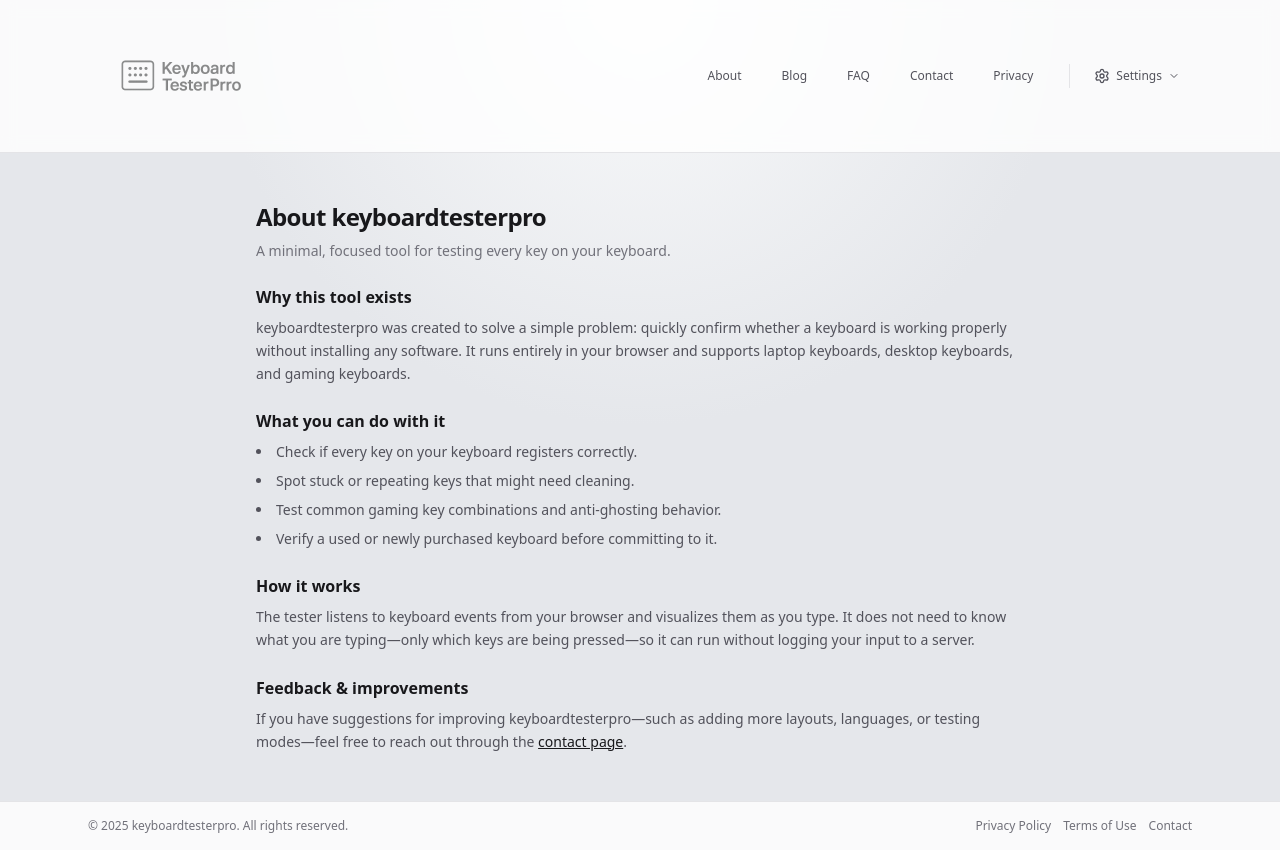
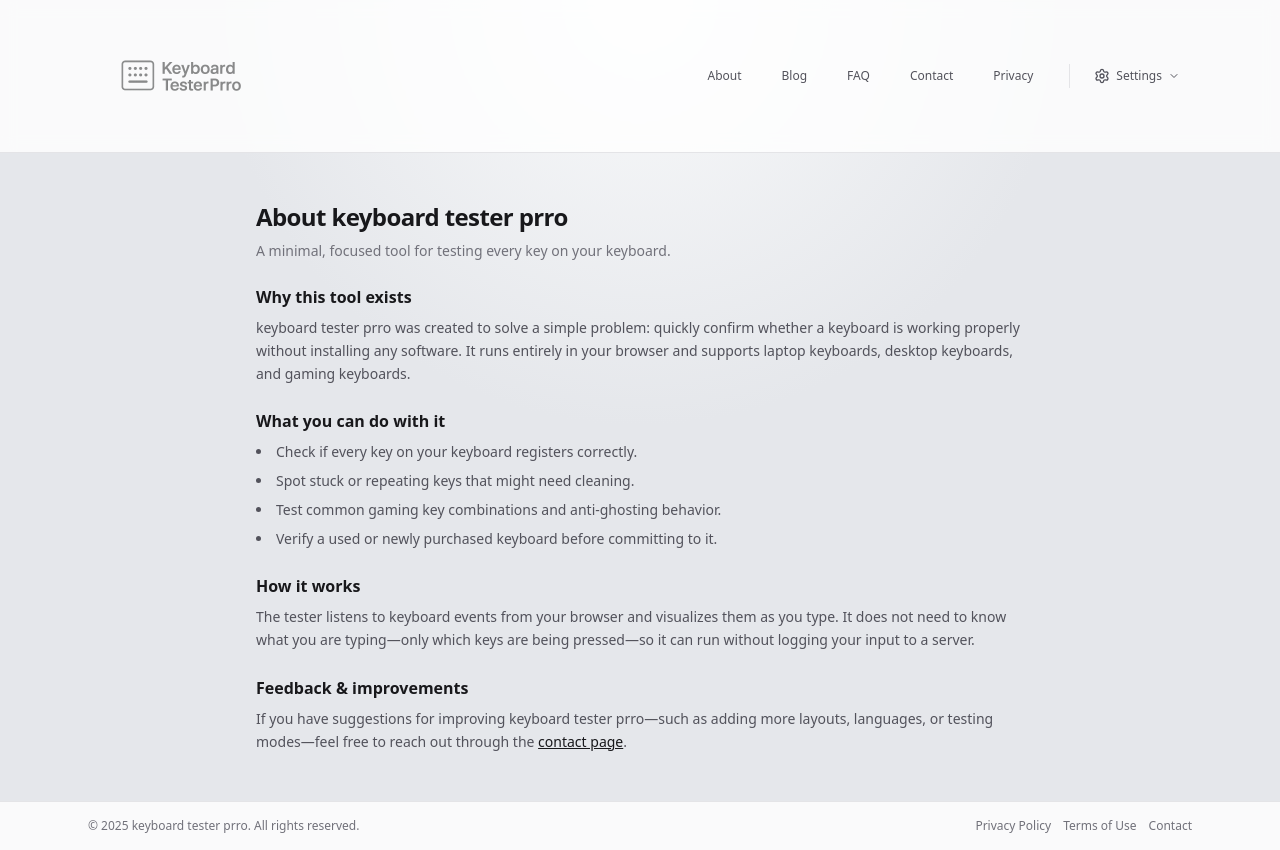
Before and after one commit to keyboardtester26/keyboardtester, a Next.js app: page /about in a window 1280 px wide. Built offline with nearby package versions, Linux system fonts and the light colour scheme.

Commit message:
Update brand name to 'keyboard tester prro' exactly as specified to match domain

```diff
--- a/src/app/about/page.tsx
+++ b/src/app/about/page.tsx
@@ -1,9 +1,9 @@
 import type { Metadata } from "next";
 
 export const metadata: Metadata = {
-  title: "About keyboardtesterpro - Free Online Keyboard Testing Tool",
+  title: "About keyboard tester prro - Free Online Keyboard Testing Tool",
   description:
-    "Learn about keyboardtesterpro, a free browser-based keyboard testing tool. Discover how to diagnose keyboard problems, test anti-ghosting, and verify keyboard functionality without installing software.",
+    "Learn about keyboard tester prro, a free browser-based keyboard testing tool. Discover how to diagnose keyboard problems, test anti-ghosting, and verify keyboard functionality without installing software.",
   keywords: [
     "keyboard tester about",
     "keyboard testing tool",
@@ -11,9 +11,9 @@
     "keyboard tester information",
   ],
   openGraph: {
-    title: "About keyboardtesterpro - Free Online Keyboard Testing Tool",
+    title: "About keyboard tester prro - Free Online Keyboard Testing Tool",
     description:
-      "Learn about keyboardtesterpro, a free browser-based keyboard testing tool for diagnosing keyboard problems.",
+      "Learn about keyboard tester prro, a free browser-based keyboard testing tool for diagnosing keyboard problems.",
     type: "website",
   },
   alternates: {
@@ -30,13 +30,13 @@
         "@type": "ListItem",
         position: 1,
         name: "Home",
-        item: "https://keyboardtesterpro.com",
+        item: "https://keyboard tester prro.com",
       },
       {
         "@type": "ListItem",
         position: 2,
         name: "About",
-        item: "https://keyboardtesterpro.com/about",
+        item: "https://keyboard tester prro.com/about",
       },
     ],
   };
@@ -51,7 +51,7 @@
       <div className="mx-auto max-w-3xl space-y-6">
         <header className="space-y-2">
           <h1 className="text-2xl font-semibold tracking-tight text-zinc-900">
-            About keyboardtesterpro
+            About keyboard tester prro
           </h1>
           <p className="text-sm text-zinc-500">
             A minimal, focused tool for testing every key on your keyboard.
@@ -63,7 +63,7 @@
             Why this tool exists
           </h2>
           <p>
-            keyboardtesterpro was created to solve a simple problem: quickly
+            keyboard tester prro was created to solve a simple problem: quickly
             confirm whether a keyboard is working properly without installing any
             software. It runs entirely in your browser and supports laptop
             keyboards, desktop keyboards, and gaming keyboards.
@@ -103,7 +103,7 @@
             Feedback & improvements
           </h2>
           <p>
-            If you have suggestions for improving keyboardtesterpro—such as
+            If you have suggestions for improving keyboard tester prro—such as
             adding more layouts, languages, or testing modes—feel free to reach
             out through the{" "}
             <a href="/contact" className="font-medium text-zinc-900 underline">
--- a/src/app/blog/how-to-properly-test-a-keyboard/page.tsx
+++ b/src/app/blog/how-to-properly-test-a-keyboard/page.tsx
@@ -23,7 +23,7 @@
             dateModified: publishedAt,
             author: {
               "@type": "Organization",
-              name: "keyboardtesterpro",
+              name: "keyboard tester prro",
             },
             description:
               "Step-by-step checklist for testing mechanical and laptop keyboards using an online keyboard tester before you rely on them every day.",
@@ -40,7 +40,7 @@
         <p className="text-sm text-zinc-500">
           Use this checklist with{" "}
           <a href="/" className="font-medium text-zinc-900 underline">
-            keyboardtesterpro
+            keyboard tester prro
           </a>{" "}
           to quickly validate a new, used, laptop, or mechanical keyboard
           before you rely on it every day.
@@ -65,7 +65,7 @@
         <p>
           Open{" "}
           <a href="/" className="font-medium text-zinc-900 underline">
-            keyboardtesterpro
+            keyboard tester prro
           </a>{" "}
           in your browser and make sure the tab is focused. Slowly press{" "}
           <span className="font-medium">every key once</span>, including
@@ -108,7 +108,7 @@
         <p>
           Hold down your usual gaming cluster, such as{" "}
           <span className="font-mono text-[11px]">W + A + S + D + Space</span>,
-          and watch the combo panel and keyboard layout in keyboardtesterpro.
+          and watch the combo panel and keyboard layout in keyboard tester prro.
         </p>
         <p>
           A good gaming keyboard should register{" "}
@@ -125,7 +125,7 @@
         <p>
           Type a short paragraph naturally and then check the{" "}
           <span className="font-medium">statistics cards and key heatmap</span>{" "}
-          at the top of keyboardtesterpro. This gives you a quick sense of
+          at the top of keyboard tester prro. This gives you a quick sense of
           which keys you use most and whether any key is dropping presses.
         </p>
       </section>
@@ -158,7 +158,7 @@
         <p>
           Ready to run through the steps?{" "}
           <a href="/" className="font-medium text-zinc-900 underline">
-            Open keyboardtesterpro
+            Open keyboard tester prro
           </a>{" "}
           in a new tab and follow this guide side by side.
         </p>
--- a/src/app/blog/page.tsx
+++ b/src/app/blog/page.tsx
@@ -3,7 +3,7 @@
 export const metadata: Metadata = {
   title: "Blog",
   description:
-    "keyboardtesterpro blog – guides on testing keyboards and mice, diagnosing issues, and getting the most from your hardware.",
+    "keyboard tester prro blog – guides on testing keyboards and mice, diagnosing issues, and getting the most from your hardware.",
 };
 
 export default function BlogIndexPage() {
--- a/src/app/contact/page.tsx
+++ b/src/app/contact/page.tsx
@@ -3,7 +3,7 @@
 export const metadata: Metadata = {
   title: "Contact",
   description:
-    "Get in touch about keyboardtesterpro for feedback, bug reports, or business inquiries.",
+    "Get in touch about keyboard tester prro for feedback, bug reports, or business inquiries.",
 };
 
 export default function ContactPage() {
@@ -14,7 +14,7 @@
           Contact
         </h1>
         <p className="text-sm text-zinc-500">
-          Have feedback, found a bug, or want to talk about keyboardtesterpro?
+          Have feedback, found a bug, or want to talk about keyboard tester prro?
           We&apos;d love to hear from you.
         </p>
       </header>
@@ -46,7 +46,7 @@
           Response time & support
         </h2>
         <p>
-          keyboardtesterpro is a free tool, so response times may vary. We try
+          keyboard tester prro is a free tool, so response times may vary. We try
           to review feedback regularly and use it to improve reliability,
           performance, and features.
         </p>
--- a/src/app/faq/page.tsx
+++ b/src/app/faq/page.tsx
@@ -3,7 +3,7 @@
 export const metadata: Metadata = {
   title: "Keyboard Tester FAQ - Frequently Asked Questions",
   description:
-    "Frequently asked questions about keyboardtesterpro: how it works, privacy, anti-ghosting testing, cross-platform support, and troubleshooting keyboard issues. Get answers to common questions.",
+    "Frequently asked questions about keyboard tester prro: how it works, privacy, anti-ghosting testing, cross-platform support, and troubleshooting keyboard issues. Get answers to common questions.",
   keywords: [
     "keyboard tester FAQ",
     "keyboard testing questions",
@@ -13,7 +13,7 @@
   openGraph: {
     title: "Keyboard Tester FAQ - Frequently Asked Questions",
     description:
-      "Get answers to common questions about keyboardtesterpro, how it works, and how to use it for diagnosing keyboard issues.",
+      "Get answers to common questions about keyboard tester prro, how it works, and how to use it for diagnosing keyboard issues.",
     type: "website",
   },
   alternates: {
@@ -23,7 +23,7 @@
 
 const faqs = [
   {
-    question: "How does keyboardtesterpro work?",
+    question: "How does keyboard tester prro work?",
     answer:
       "The tester listens to keyboard events directly from your browser. When you press a key, we detect the event and highlight the matching key on the visual layout. No installation or extra software is required.",
   },
@@ -45,7 +45,7 @@
   {
     question: "Does it work on Mac, Windows, and Linux?",
     answer:
-      "Yes. keyboardtesterpro runs in the browser and works across most modern operating systems: Windows, macOS, and popular Linux distributions.",
+      "Yes. keyboard tester prro runs in the browser and works across most modern operating systems: Windows, macOS, and popular Linux distributions.",
   },
 ];
 
@@ -71,13 +71,13 @@
         "@type": "ListItem",
         position: 1,
         name: "Home",
-        item: "https://keyboardtesterpro.com",
+        item: "https://keyboard tester prro.com",
       },
       {
         "@type": "ListItem",
         position: 2,
         name: "FAQ",
-        item: "https://keyboardtesterpro.com/faq",
+        item: "https://keyboard tester prro.com/faq",
       },
     ],
   };
--- a/src/app/layout.tsx
+++ b/src/app/layout.tsx
@@ -17,13 +17,13 @@
   subsets: ["latin"],
 });
 
-const siteUrl = "https://keyboardtesterpro.com";
+const siteUrl = "https://keyboard tester prro.com";
 
 export const metadata: Metadata = {
   metadataBase: new URL(siteUrl),
   title: {
-    default: "keyboardtesterpro – Free Online Keyboard Tester | Test Every Key Instantly",
-    template: "%s | keyboardtesterpro",
+    default: "keyboard tester prro – Free Online Keyboard Tester | Test Every Key Instantly",
+    template: "%s | keyboard tester prro",
   },
   description:
     "Free online keyboard tester to check every key, detect stuck keys, test anti-ghosting, and diagnose keyboard problems. Works on Windows, Mac, and Linux. No download required.",
@@ -54,9 +54,9 @@
     "keyboard testing tool",
     "keyboard diagnostic",
   ],
-  authors: [{ name: "keyboardtesterpro" }],
-  creator: "keyboardtesterpro",
-  publisher: "keyboardtesterpro",
+  authors: [{ name: "keyboard tester prro" }],
+  creator: "keyboard tester prro",
+  publisher: "keyboard tester prro",
   formatDetection: {
     email: false,
     address: false,
@@ -68,8 +68,8 @@
   openGraph: {
     type: "website",
     url: siteUrl,
-    siteName: "keyboardtesterpro",
-    title: "keyboardtesterpro – Free Online Keyboard Tester",
+    siteName: "keyboard tester prro",
+    title: "keyboard tester prro – Free Online Keyboard Tester",
     description:
       "Test every key on your keyboard instantly. Detect stuck keys, test anti-ghosting, and diagnose keyboard issues. Works on Windows, Mac, and Linux. No download required.",
     locale: "en_US",
@@ -78,17 +78,17 @@
         url: `${siteUrl}/og-image.png`,
         width: 1200,
         height: 630,
-        alt: "keyboardtesterpro - Free Online Keyboard Testing Tool",
+        alt: "keyboard tester prro - Free Online Keyboard Testing Tool",
       },
     ],
   },
   twitter: {
     card: "summary_large_image",
-    title: "keyboardtesterpro – Free Online Keyboard Tester",
+    title: "keyboard tester prro – Free Online Keyboard Tester",
     description:
       "Test every key on your keyboard instantly. Detect stuck keys, test anti-ghosting, and diagnose keyboard issues. No download required.",
     images: [`${siteUrl}/og-image.png`],
-    creator: "@keyboardtesterpro",
+    creator: "@keyboard tester prro",
   },
   robots: {
     index: true,
@@ -116,7 +116,7 @@
   const jsonLd = {
     "@context": "https://schema.org",
     "@type": "WebSite",
-    name: "keyboardtesterpro",
+    name: "keyboard tester prro",
     url: siteUrl,
     description:
       "Free online keyboard tester to check every key, detect stuck keys, test anti-ghosting, and diagnose keyboard problems. Works on Windows, Mac, and Linux.",
@@ -127,7 +127,7 @@
     },
     publisher: {
       "@type": "Organization",
-      name: "keyboardtesterpro",
+      name: "keyboard tester prro",
       url: siteUrl,
     },
   };
@@ -135,7 +135,7 @@
   const softwareApp = {
     "@context": "https://schema.org",
     "@type": "SoftwareApplication",
-    name: "keyboardtesterpro",
+    name: "keyboard tester prro",
     applicationCategory: "UtilityApplication",
     operatingSystem: "Web Browser",
     offers: {
@@ -163,7 +163,7 @@
         <meta name="google-site-verification" content="Q3bszLWhBq8W7_NYQF97AQ8j0A61pDZqQEaCSa5zY04" />
         <meta name="apple-mobile-web-app-capable" content="yes" />
         <meta name="apple-mobile-web-app-status-bar-style" content="black-translucent" />
-        <meta name="apple-mobile-web-app-title" content="keyboardtesterpro" />
+        <meta name="apple-mobile-web-app-title" content="keyboard tester prro" />
         <script
           dangerouslySetInnerHTML={{
             __html: `
@@ -225,10 +225,10 @@
           <div className="min-h-screen text-zinc-900 dark:text-zinc-100">
             <header className="border-b border-zinc-200 dark:border-zinc-800 bg-white/80 dark:bg-zinc-900/80 backdrop-blur">
               <div className="mx-auto flex max-w-6xl items-center justify-between px-4 py-3 sm:px-6">
-                <a href="/" className="flex items-center gap-2 sm:gap-3" aria-label="keyboardtesterpro Home">
+                <a href="/" className="flex items-center gap-2 sm:gap-3" aria-label="keyboard tester prro Home">
                   <Image
                     src="/logo.png"
-                    alt="keyboardtesterpro"
+                    alt="keyboard tester prro"
                     width={240}
                     height={240}
                     className="h-24 w-auto sm:h-28 md:h-32 object-contain"
@@ -282,7 +282,7 @@
             <footer className="border-t border-zinc-200 dark:border-zinc-800 bg-white/80 dark:bg-zinc-900/80">
             <div className="mx-auto flex max-w-6xl flex-col gap-2 px-4 py-4 text-xs text-zinc-500 sm:flex-row sm:items-center sm:justify-between sm:px-6">
               <p className="dark:text-zinc-400">
-                © {new Date().getFullYear()} keyboardtesterpro. All rights
+                © {new Date().getFullYear()} keyboard tester prro. All rights
                 reserved.
               </p>
               <div className="flex flex-wrap items-center gap-3">
--- a/src/app/manifest.ts
+++ b/src/app/manifest.ts
@@ -2,8 +2,8 @@
 
 export default function manifest(): MetadataRoute.Manifest {
   return {
-    name: "keyboardtesterpro - Free Online Keyboard Tester",
-    short_name: "keyboardtesterpro",
+    name: "keyboard tester prro - Free Online Keyboard Tester",
+    short_name: "keyboard tester prro",
     description:
       "Free online keyboard tester to check every key, detect stuck keys, test anti-ghosting, and diagnose keyboard problems. Works on Windows, Mac, and Linux.",
     start_url: "/",
```
Also changed, not shown: src/app/page.tsx (+19 -19 lines), src/app/privacy/page.tsx (+4 -4 lines), src/app/terms/page.tsx (+7 -7 lines).
